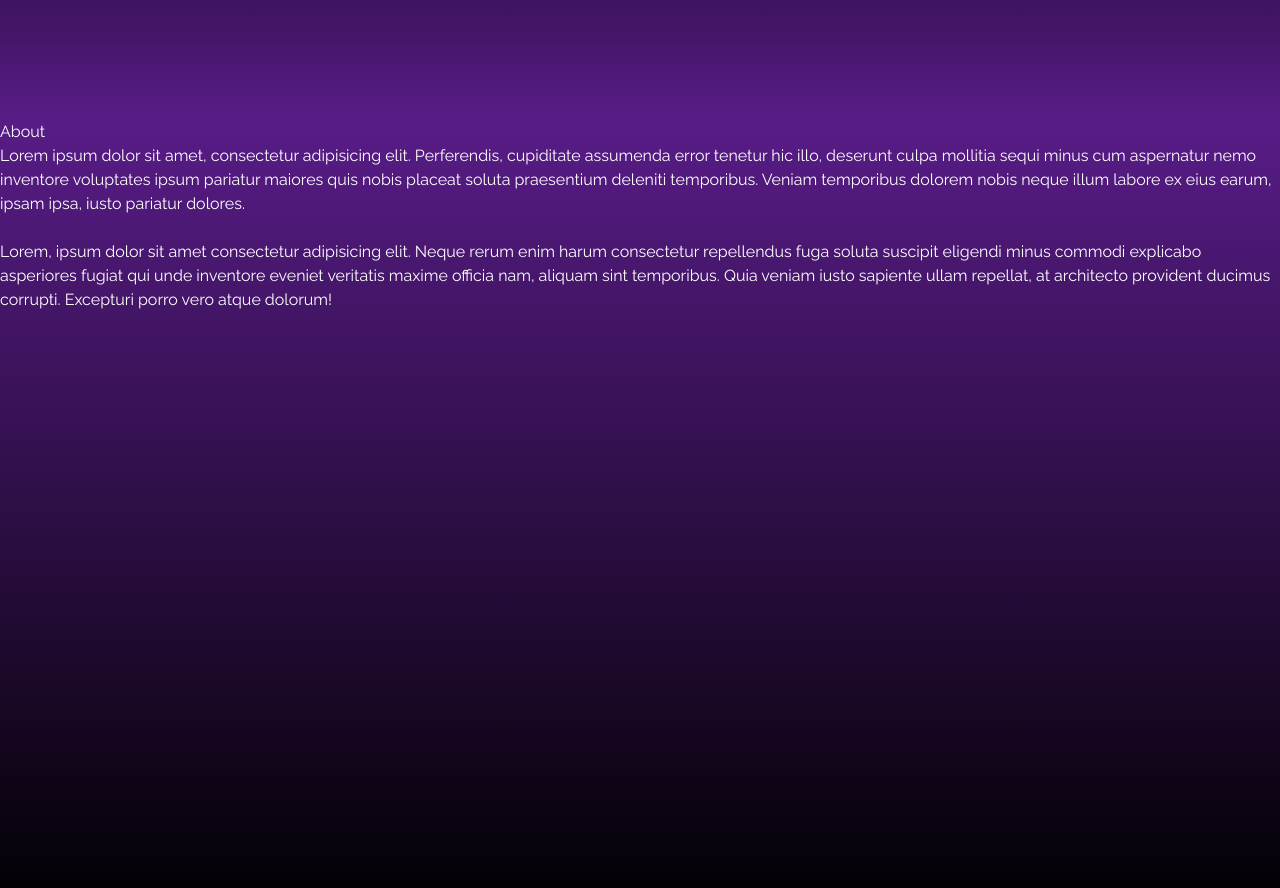
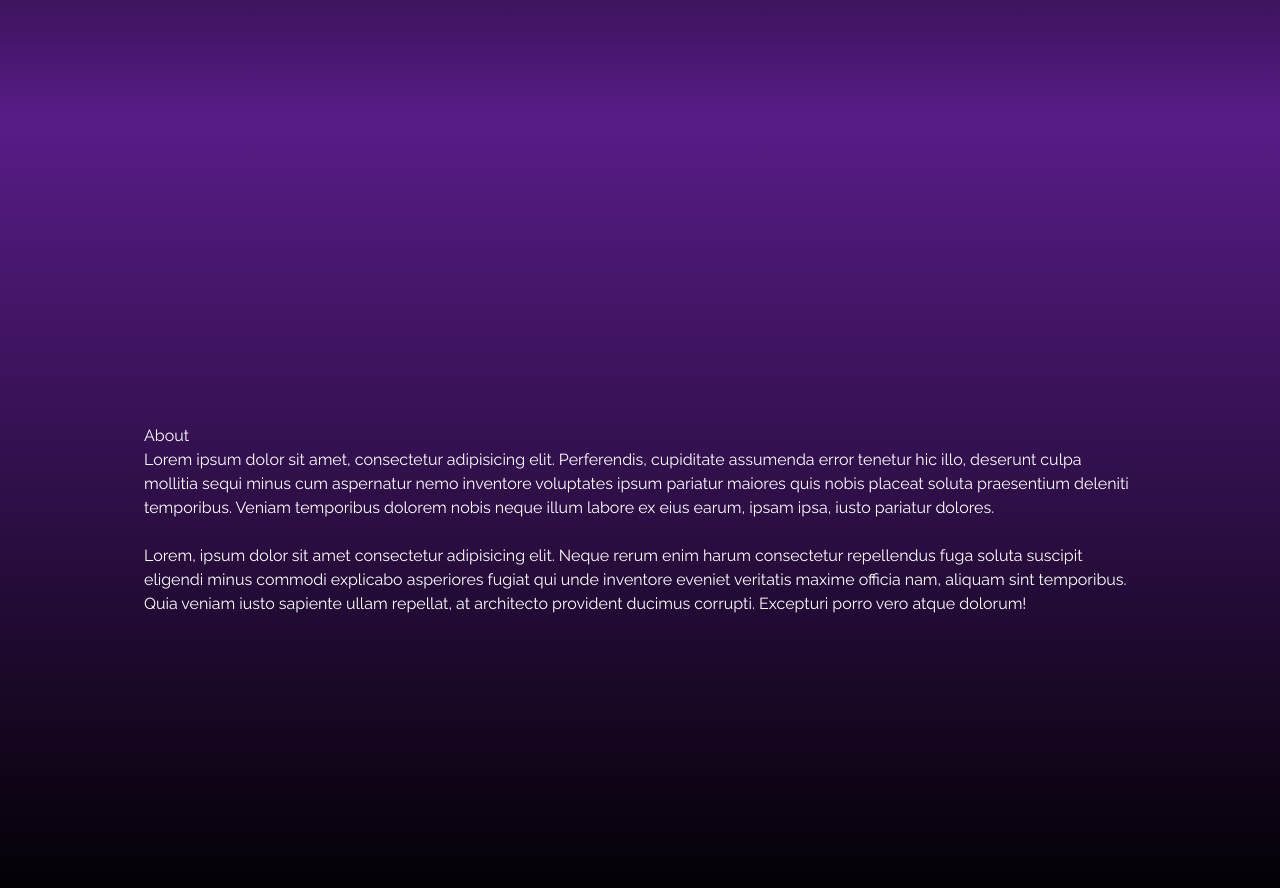
Before and after one commit to capmahin/My-Developer-Portfolio, a React (Create React App) app: page / in a window 1280 px wide. Shown: the part 680-1568 px from the top of the page. Built offline with nearby package versions, Linux system fonts and the light colour scheme.

Commit message:
add more class in about

```diff
--- a/src/components/About.jsx
+++ b/src/components/About.jsx
@@ -3,7 +3,7 @@ import React from 'react'
 const About = () => {
   return (
     <div name="about" className="w-full h-screen bg-gradient-to-b from-purple-900 to-black text-white">
-        <div>
+        <div className="max-w-screen-lg p-4 mx-auto flex flex-col justify-center w-full h-full">
         <div>
             <p>About</p>
         </div>
```
